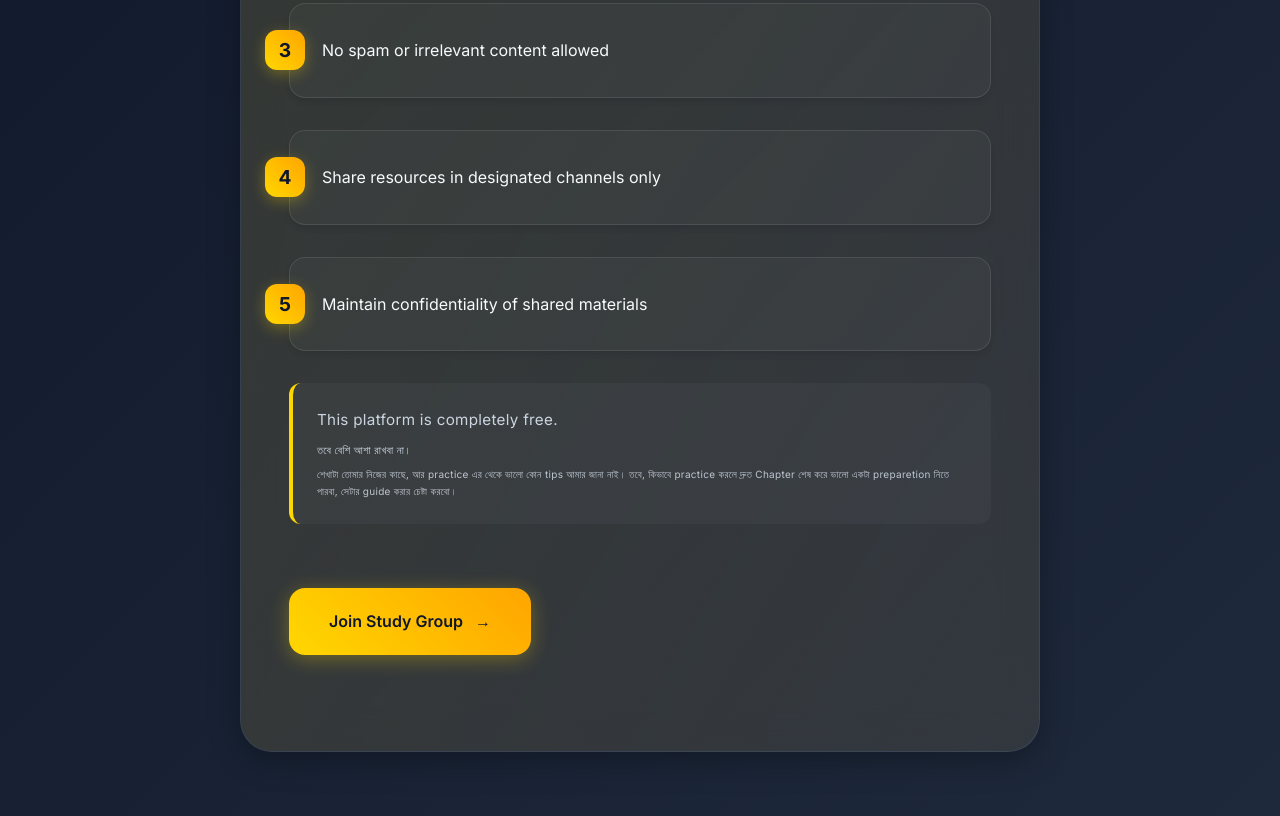
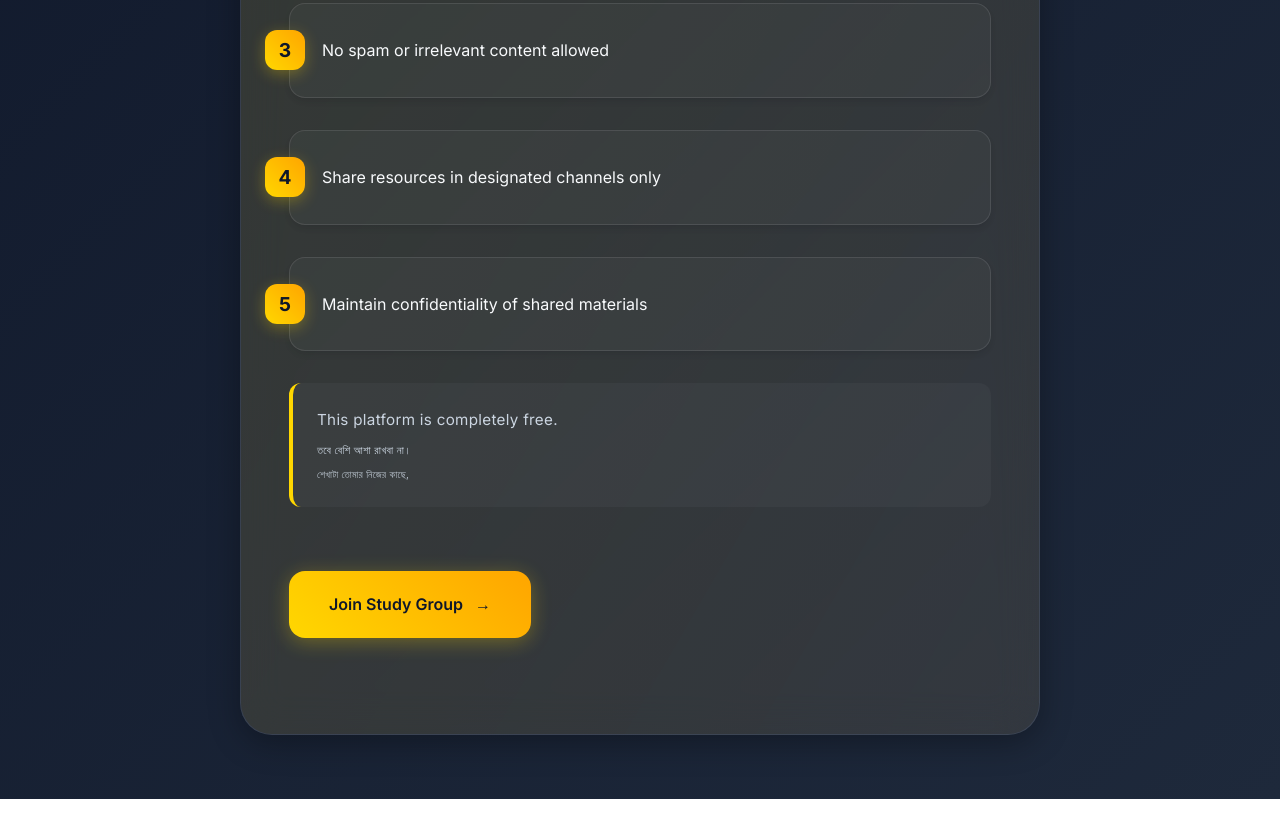
Before and after one commit to Pilar777/-Learn-Solve-Math-, a plain HTML site: page book (1).html in a window 1280 px wide. Shown: the part 748-1564 px from the top of the page. Drawn offline with Linux system fonts and the light colour scheme.

Commit message:
Update book (1).html

```diff
--- a/book (1).html
+++ b/book (1).html
@@ -243,7 +243,7 @@
             <div class="note-text">
                 <p>This platform is completely free.</p>
                 <p style="font-size: 11px; margin-top: 8px;">তবে বেশি আশা রাখবা না।</p>
-                <p style="font-size: 10px; margin-top: 6px; opacity: 0.9;">শেখাটা তোমার নিজের কাছে, আর practice এর থেকে ভালো কোন tips আমার জানা নাই। তবে, কিভাবে practice করলে দ্রুত Chapter শেষ করে ভালো একটা preparetion নিতে পারবা, সেটার guide করার চেষ্টা করবো।</p>
+                <p style="font-size: 10px; margin-top: 6px; opacity: 0.9;">শেখাটা তোমার নিজের কাছে, </p>
             </div>
 
             <a href="https://m.me/j/AbaluAxVRiykSlYD/" class="cta-button" target="_blank">
```
